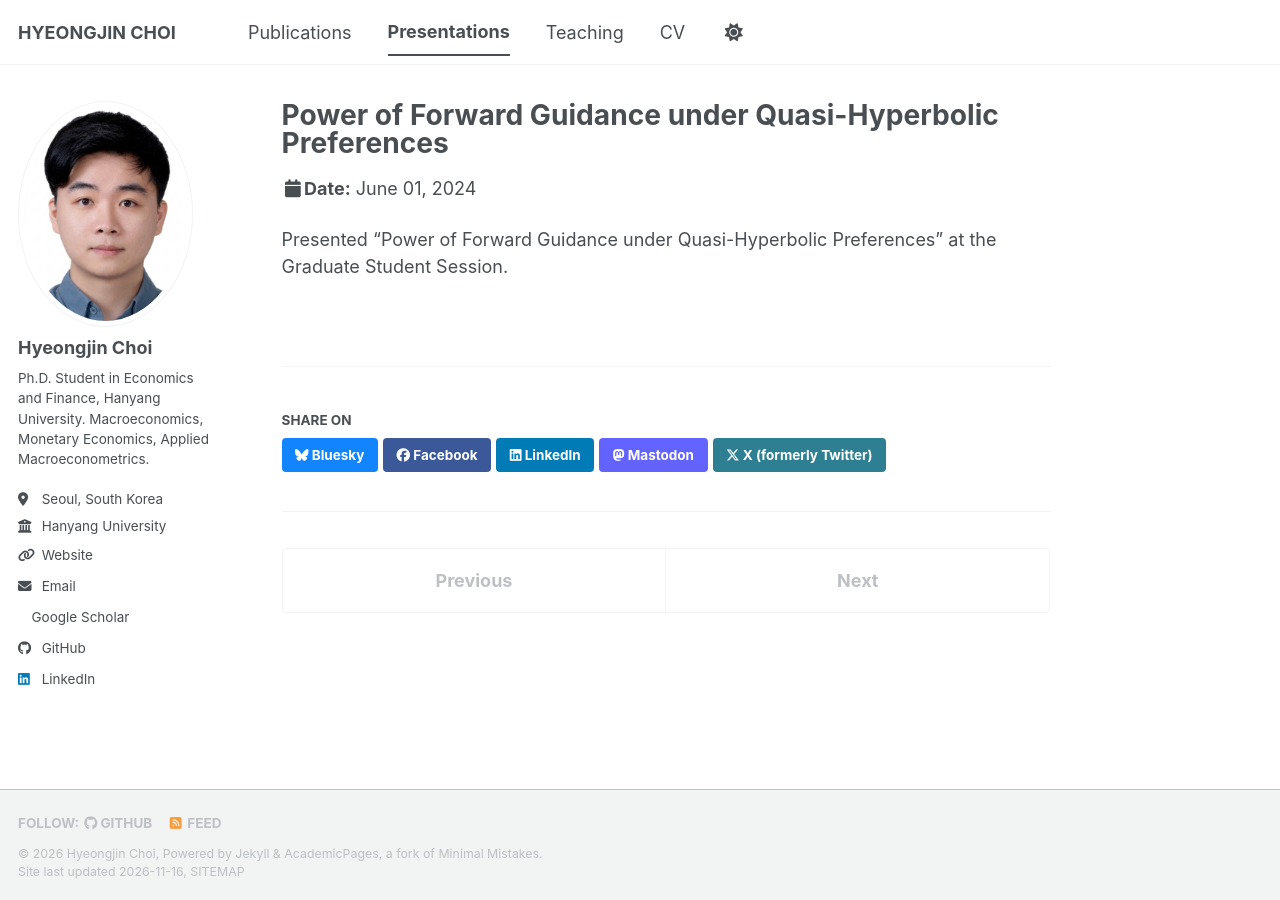
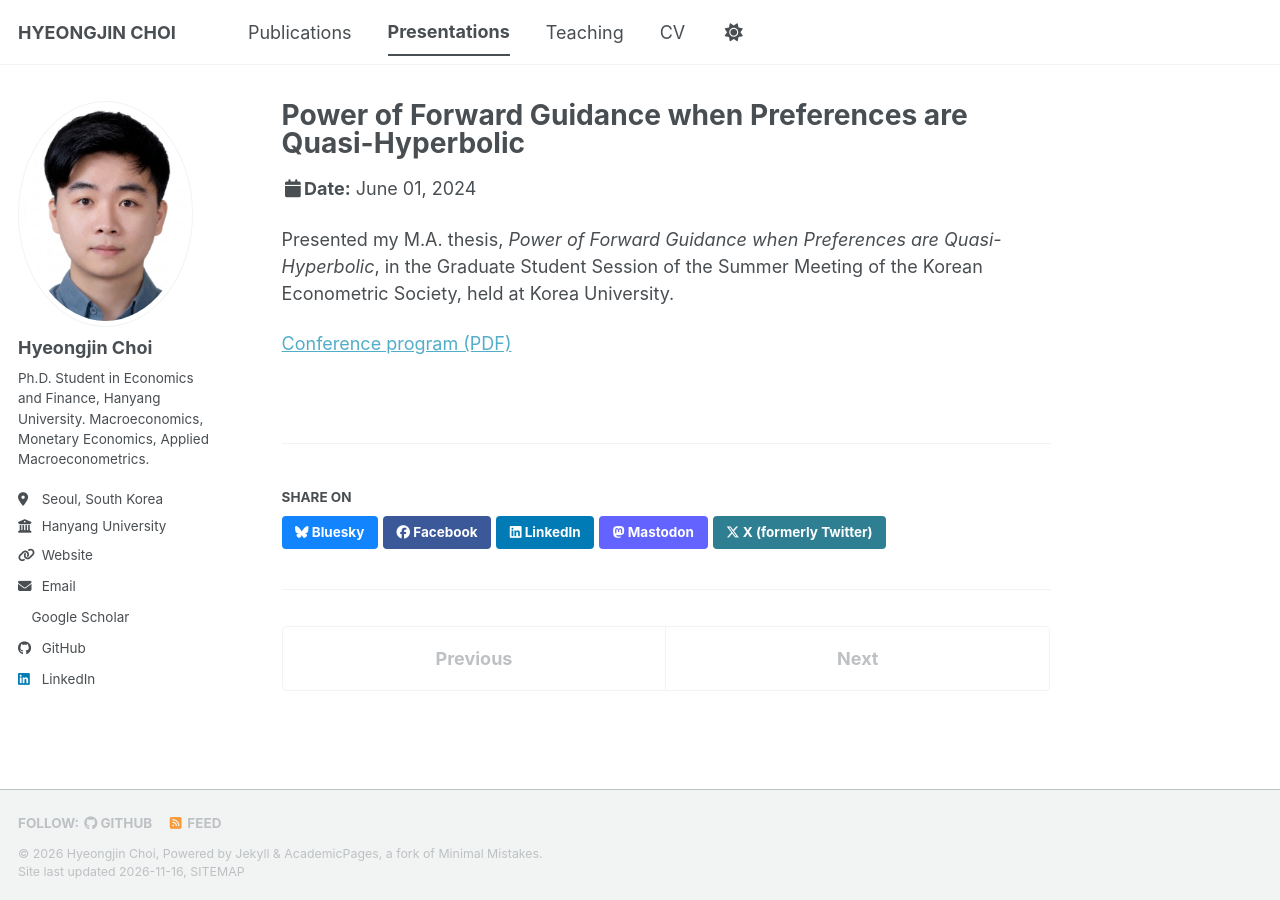
Before and after one commit to ioi0403/ioi0403.github.io, a Jekyll site: the page built from _talks/2024-06-01-korean-econometric-society.md, in a window 1280 px wide. Built offline with Jekyll 4.4.1, drawn with Linux system fonts in a browser that asks for light colours; a style sheet for code colours, icons or effects is not loaded.

Commit message:
Update 2024-06-01-korean-econometric-society.md

```diff
--- a/_talks/2024-06-01-korean-econometric-society.md
+++ b/_talks/2024-06-01-korean-econometric-society.md
@@ -1,11 +1,13 @@
 ---
-title: "Power of Forward Guidance under Quasi-Hyperbolic Preferences"
+title: "Power of Forward Guidance when Preferences are Quasi-Hyperbolic"
 collection: talks
-type: "Graduate Student Session"
+type: "Talk"
 permalink: /talks/2024-06-01-korean-econometric-society
-venue: "Summer Meeting of the Korean Econometric Society"
+venue: "Summer Meeting of the Korean Econometric Society, Korea University"
 date: 2024-06-01
-location: "South Korea"
+location: "Seoul, Republic of Korea"
 ---
 
-Presented "Power of Forward Guidance under Quasi-Hyperbolic Preferences" at the Graduate Student Session.
+Presented my M.A. thesis, *Power of Forward Guidance when Preferences are Quasi-Hyperbolic*, in the Graduate Student Session of the Summer Meeting of the Korean Econometric Society, held at Korea University.
+
+[Conference program (PDF)](/files/2024_Korea_Econometrics_Summer_Conference.pdf)
```
